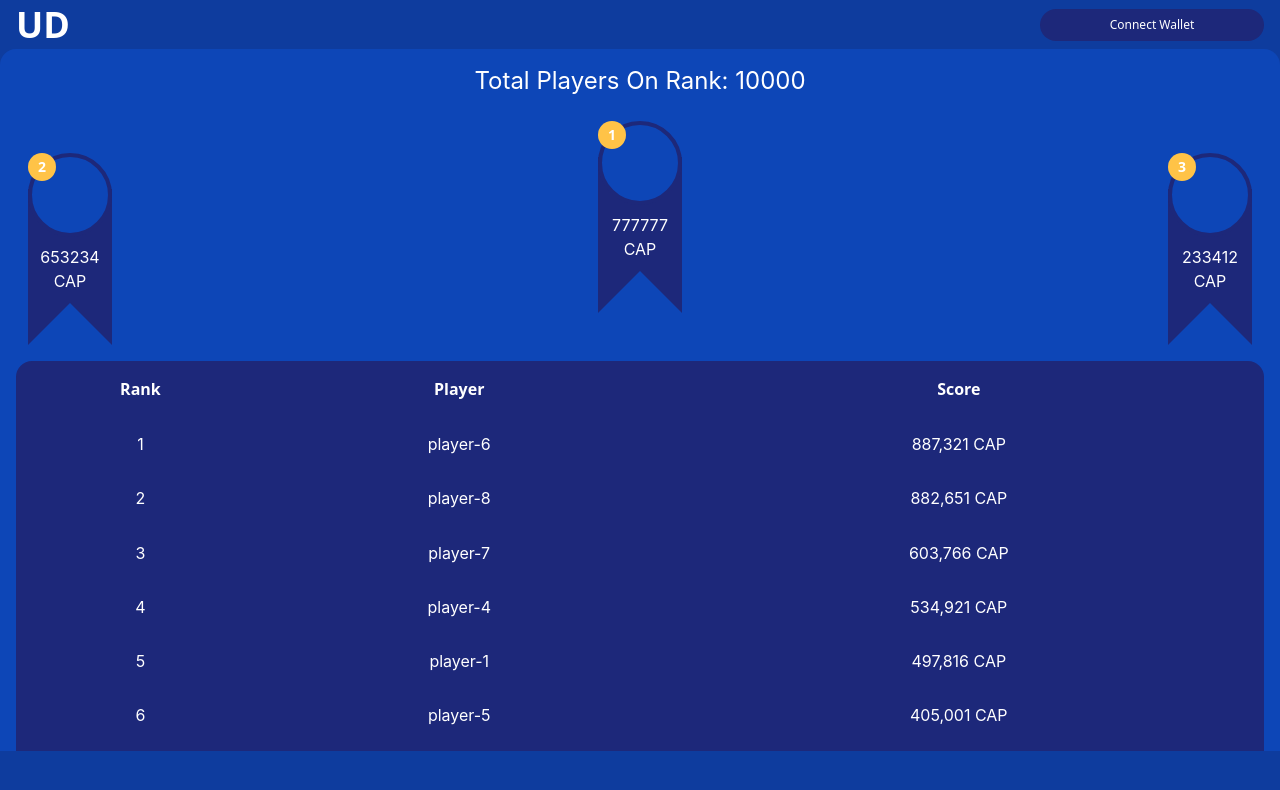
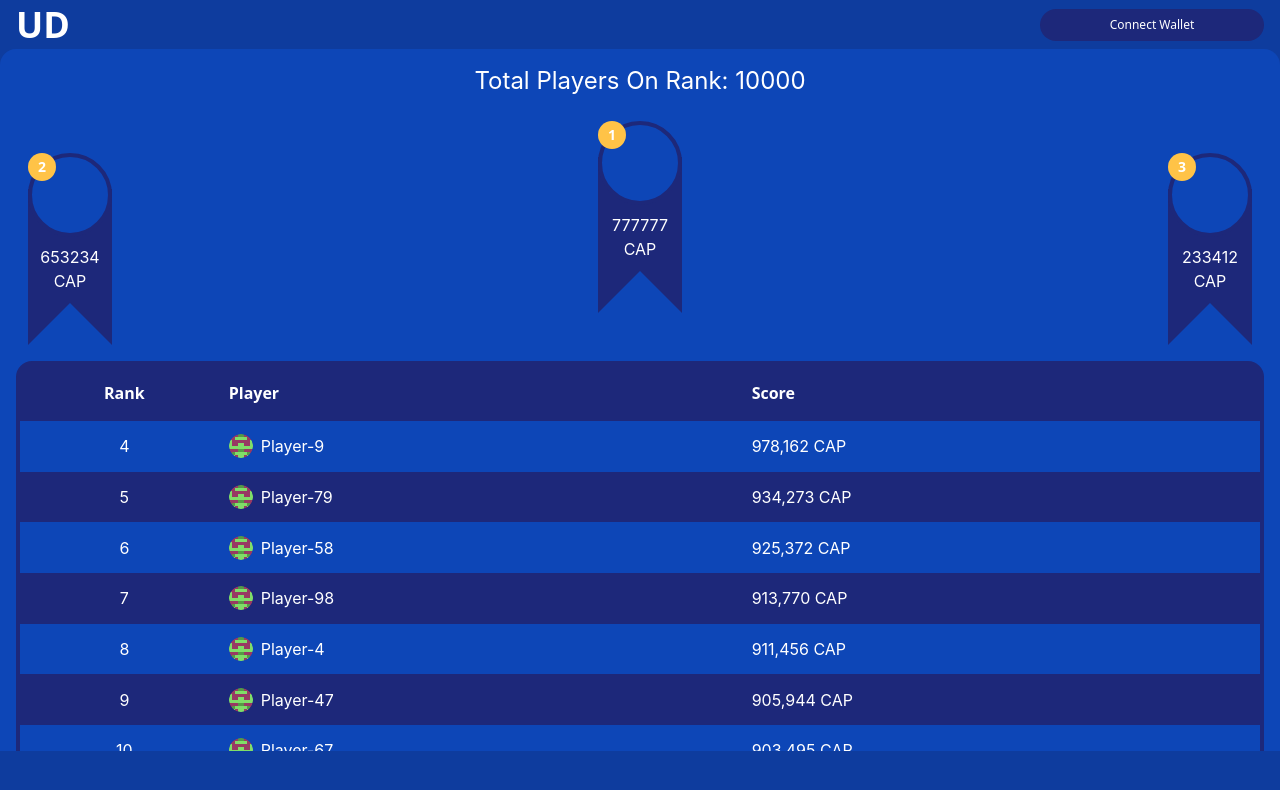
Before and after one commit to danhsucowboy/UWWDK, a React (Create React App) app: page /ranking in a window 1280 px wide. Shown: the top 790 px of the page. Built offline with nearby package versions, Linux system fonts and the light colour scheme.

Commit message:
feature: 1. ranking table layout done 2. table pagination done

```diff
--- a/package.json
+++ b/package.json
@@ -13,6 +13,7 @@
     "numeral": "^2.0.6",
     "react": "^17.0.2",
     "react-dom": "^17.0.2",
+    "react-feather": "^2.0.9",
     "react-router-dom": "^6.2.1",
     "react-scripts": "5.0.0",
     "typescript": "^4.4.2",
--- /dev/null
+++ b/src/component/common/Table/index.tsx
@@ -0,0 +1,155 @@
+import { useState, useMemo, useEffect } from 'react'
+import numeral from 'numeral'
+import mockAvatar from '../../../asset/img/oval.png'
+import { ChevronLeft, ChevronRight, ChevronsLeft, ChevronsRight } from 'react-feather'
+
+interface IRankings {
+  rankings: {
+    avatar: string
+    player: string
+    score: number
+  }[]
+}
+
+interface IData {
+  rankings: {
+    avatar: string
+    player: string
+    score: number
+  }[]
+  currentPage: number
+}
+
+interface IFooterProps {
+  pages: number
+  currentPage: number
+  currentPages: number[]
+  setCurrentPage: React.Dispatch<React.SetStateAction<number>>
+}
+
+const pageList = 9
+
+const TableHead = () => {
+  return (
+    <thead>
+      <tr className="w-full h-14 subtitle3 leading-14">
+        <th>Rank</th>
+        <th className="text-left">Player</th>
+        <th className="text-left">Score</th>
+      </tr>
+    </thead>
+  )
+}
+
+const TableData = ({ rankings, currentPage }: IData) => {
+  const emptyRow = pageList - rankings.length
+  const [emptyRows, setEmptyRows] = useState<Array<any>>([])
+  useEffect(() => {
+    if (emptyRow > 0) {
+      setEmptyRows(Array(emptyRow).fill('t'))
+    }
+  }, [emptyRow])
+  return (
+    <tbody>
+      {rankings.map((r, i) => {
+        return (
+          <tr className={i % 2 ? '' : 'bg-secondary'}>
+            <td>{i + 4 + (currentPage - 1) * pageList}</td>
+            <td className="w-4/5 h-full flex items-center">
+              <div className="w-6 h-6 mr-2 rounded-full">
+                <img src={mockAvatar} alt="avator" />
+              </div>
+              {r.player}
+            </td>
+            <td className="text-left">{numeral(r.score).format('0,0')} CAP</td>
+          </tr>
+        )
+      })}
+      {emptyRow !== 0 &&
+        emptyRows.map((n, i) => {
+          return (
+            <tr className={(i + rankings.length) % 2 ? '' : 'bg-secondary'}>
+              <td></td>
+              <td className="w-4/5 h-full flex items-center">
+                <div className="w-6 h-6 mr-2 rounded-full"></div>
+              </td>
+              <td className="text-left"></td>
+            </tr>
+          )
+        })}
+    </tbody>
+  )
+}
+
+const TableFoot = ({ pages, currentPage, currentPages, setCurrentPage }: IFooterProps) => {
+  const handleChange = (newPage: number) => {
+    setCurrentPage(newPage)
+  }
+  return (
+    <tfoot>
+      <tr className="h-14 subtitle3 leading-14">
+        <td colSpan={3}>
+          <div className="flex w-full h-full justify-between items-center">
+            <button className="basis-14" onClick={() => currentPage > 1 && handleChange(currentPage - 1)}>
+              <ChevronLeft className="mx-auto"></ChevronLeft>
+            </button>
+            <button className="basis-14" onClick={() => handleChange(1)}>
+              <ChevronsLeft className="mx-auto"></ChevronsLeft>
+            </button>
+            <div className="grow flex justify-around items-center">
+              {currentPages.map((p) => {
+                return (
+                  <button className={p === currentPage ? 'text-sky-600 font-bold' : ''} onClick={() => handleChange(p)}>
+                    {p}
+                  </button>
+                )
+              })}
+            </div>
+            <button className="basis-14" onClick={() => handleChange(pages)}>
+              <ChevronsRight className="mx-auto"></ChevronsRight>
+            </button>
+            <button className="basis-14" onClick={() => currentPage < pages && handleChange(currentPage + 1)}>
+              <ChevronRight className="mx-auto"></ChevronRight>
+            </button>
+          </div>
+        </td>
+      </tr>
+    </tfoot>
+  )
+}
+
+const Table = ({ rankings }: IRankings) => {
+  const pages = rankings.length % pageList === 0 ? rankings.length / pageList : Math.ceil(rankings.length / pageList)
+  const [currentPage, setCurrentPage] = useState(1)
+  const pageArr = useMemo(() => {
+    let newArr = []
+
+    for (let i = 0; i < pages; i++) {
+      newArr.push(i + 1)
+    }
+
+    return newArr
+  }, [pages])
+
+  const currentRankings = useMemo(() => {
+    if (currentPage !== pages) return rankings.slice((currentPage - 1) * pageList, currentPage * pageList)
+    else return rankings.slice((currentPage - 1) * pageList, rankings.length)
+  }, [currentPage])
+
+  const currentPages = useMemo(() => {
+    const pageArrlen = pageArr.length < 3 ? pageArr.length : 3
+    if (currentPage === 1) return pageArr.slice(0, pageArrlen)
+    else if (currentPage === pages) return pageArr.slice(currentPage - pageArrlen, currentPage)
+    else return pageArr.slice(currentPage - pageArrlen + 1, currentPage + 1)
+  }, [pageArr, currentPage])
+
+  return (
+    <table className="w-full h-144 rounded-2xl bg-tertiary border-4 border-solid border-[#2C217F99]">
+      <TableHead />
+      <TableData rankings={currentRankings} currentPage={currentPage} />
+      <TableFoot pages={pages} currentPage={currentPage} currentPages={currentPages} setCurrentPage={setCurrentPage} />
+    </table>
+  )
+}
+
+export default Table
--- a/src/hook/useMockRanking.ts
+++ b/src/hook/useMockRanking.ts
@@ -5,22 +5,18 @@ const getRandomArbitaray = (min: number, max: number) => {
 }
 
 const useMockRanking = (mockLength: number) => {
-  // const [rankings, setRankings] = useState<Array<Record<string, any>>>([{ palyer: '', score: '' }])
-
   if (mockLength < 1) return []
 
   let mockData = []
 
   for (let i = 0; i < mockLength; i++) {
-    const player = `player-${i + 1}`
+    const avatar = 'src/asset/img/oval.png'
+    const player = `Player-${i + 1}`
     const score = getRandomArbitaray(0, 1000000)
-    mockData.push({ player, score })
+    mockData.push({ avatar, player, score })
   }
 
   mockData.sort((a, b) => b.score - a.score)
-
-  // console.log(mockData)
-  // setRankings(mockData)
 
   return mockData
 }
--- a/src/page/Ranking/index.tsx
+++ b/src/page/Ranking/index.tsx
@@ -2,60 +2,22 @@ import { useEffect } from 'react'
 import ContentWrapper from '../../component/common/ContentWrapper'
 import Podium from '../../component/common/Podium'
 import useMockRanking from '../../hook/useMockRanking'
-import numeral from 'numeral'
-
-interface IRankings {
-  rankings: {
-    player: string
-    score: number
-  }[]
-}
-
-const TableHead = () => {
-  return (
-    <thead>
-      <tr className="w-full h-14 subtitle3 leading-14">
-        <th>Rank</th>
-        <th>Player</th>
-        <th>Score</th>
-      </tr>
-    </thead>
-  )
-}
-
-const TableData = ({ rankings }: IRankings) => {
-  return (
-    <tbody>
-      {rankings.map((r, i) => {
-        return (
-          <tr>
-            <td>{i + 1}</td>
-            <td>{r.player}</td>
-            <td>{numeral(r.score).format('0,0')} CAP</td>
-          </tr>
-        )
-      })}
-    </tbody>
-  )
-}
+import Table from '../../component/common/Table'
 
 const Ranking = () => {
   const totalUsers = 10000
   const scores = [653234, 777777, 233412]
   const ranks = [2, 1, 3]
-  const mockRanking = useMockRanking(9)
+  const mockRanking = useMockRanking(100)
 
   return (
     <ContentWrapper overflow={'overflow-y-scroll'}>
-      <div className="w-full h-228">
+      <div className="w-full h-232">
         <p className="mt-4 w-full h-8 text-2xl leading-8">Total Players On Rank: {totalUsers}</p>
         <Podium scores={scores} ranks={ranks} />
-        <div className="mt-4 w-full h-136 px-4">
+        <div className="mt-4 w-full h-144 px-4">
           {/* <div className="w-full h-136 rounded-2xl bg-tertiary"> */}
-          <table className="w-full h-136 rounded-2xl bg-tertiary table-auto">
-            <TableHead />
-            <TableData rankings={mockRanking} />
-          </table>
+          <Table rankings={mockRanking.slice(3, mockRanking.length)} />
           {/* </div> */}
         </div>
       </div>
--- a/tailwind.config.js
+++ b/tailwind.config.js
@@ -7,6 +7,9 @@ module.exports = {
       tabletLarge: '1024px',
       desktop: '1280px',
     },
+
+    backgroundColor: (theme) => theme('colors'),
+    extend: {
       colors: {
         primary: '#0E3C9E',
         secondary: '#0D46B7',
@@ -15,8 +18,6 @@ module.exports = {
         transparent: 'transparent',
         podium: '#FFC347',
       },
-    backgroundColor: (theme) => theme('colors'),
-    extend: {
       width: {
         21: '5.25rem',
       },
@@ -28,6 +29,7 @@ module.exports = {
         46: '11.5rem',
         54: '13.5rem',
         136: '34rem',
+        144: '36rem',
         217: '54.25rem',
         228: '57rem',
         232: '58rem',
```
Also changed, not shown: src/asset/img/oval.png (added), 1 other file (tests, documents, lock files or other folders). Lines whose indentation alone changed are shown as unchanged.
